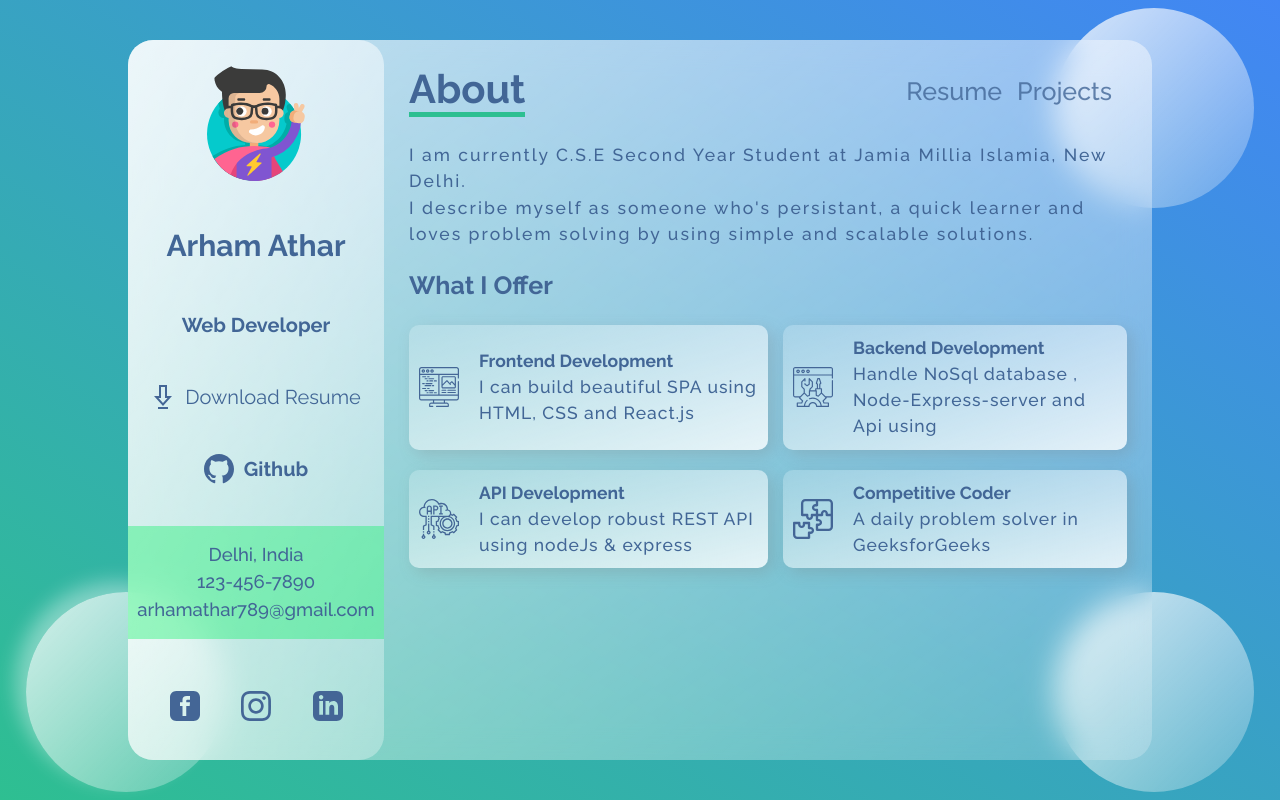
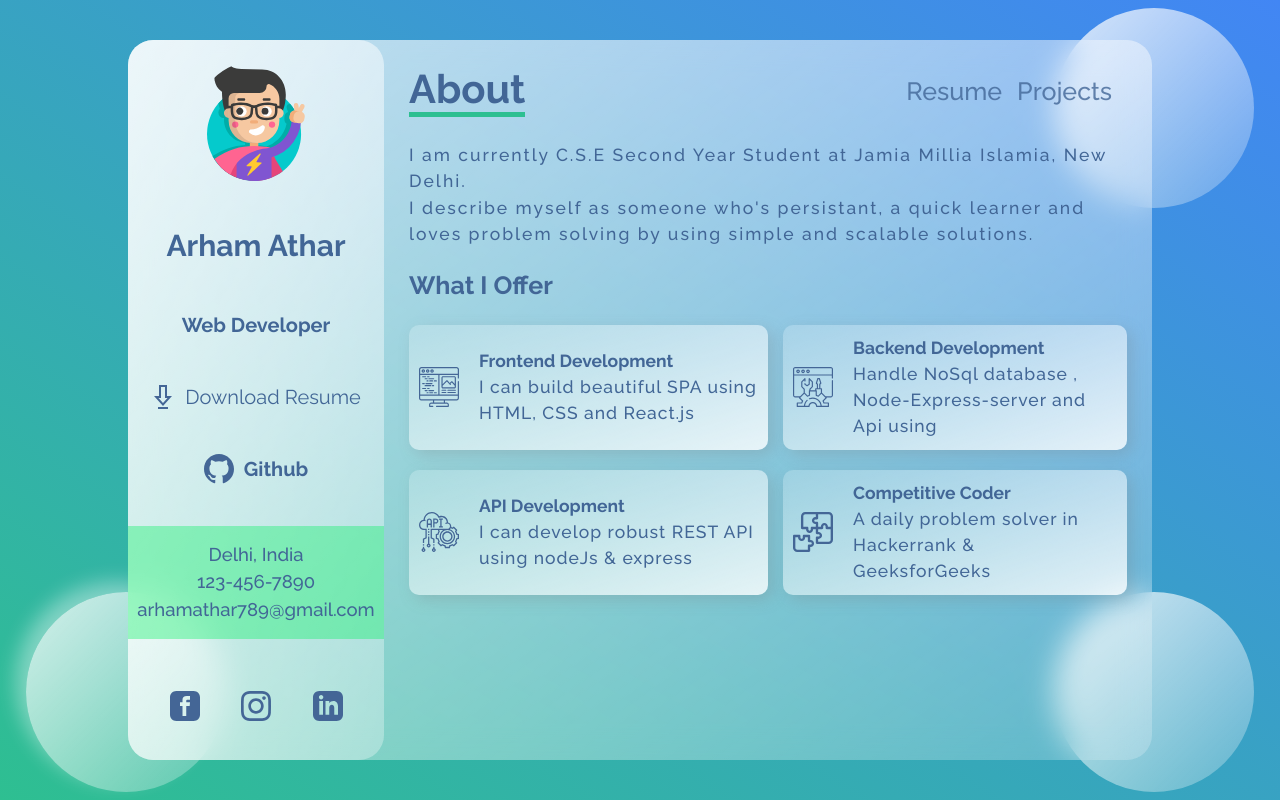
Before and after one commit to arhamathar/React-Portfolio, a React (Create React App) app: page / in a window 1280 px wide. Built offline with nearby package versions, Linux system fonts and the light colour scheme.

Commit message:
notes keeper project details updated

```diff
--- a/src/assets/data/about.js
+++ b/src/assets/data/about.js
@@ -26,7 +26,7 @@ const skills = [
         icon: Puzzle,
         alt: Puzzle,
         title: "Competitive Coder",
-        content: "A daily problem solver in GeeksforGeeks"
+        content: "A daily problem solver in Hackerrank & GeeksforGeeks"
     }
 ]
 
--- a/src/assets/data/details.js
+++ b/src/assets/data/details.js
@@ -12,9 +12,9 @@ const details = [
     {
         id: "Notes Keeper",
         title: "Notes Keeper",
-        description: "A simple notes keeping app where a user can Add & Delete notes. The data is stored in the Local Storage of the browser.",
+        description: "A simple notes keeping app where a user can Add, Edit, & Delete notes. The data is stored in the Local Storage of the browser. The notes can have different background colors.",
         techs: [
-            "Create React App", "Local Storage Api", "Material UI"
+            "Create React App", "Local Storage Api", "Material UI", "React Color Picker"
         ]
     },
     {
```
